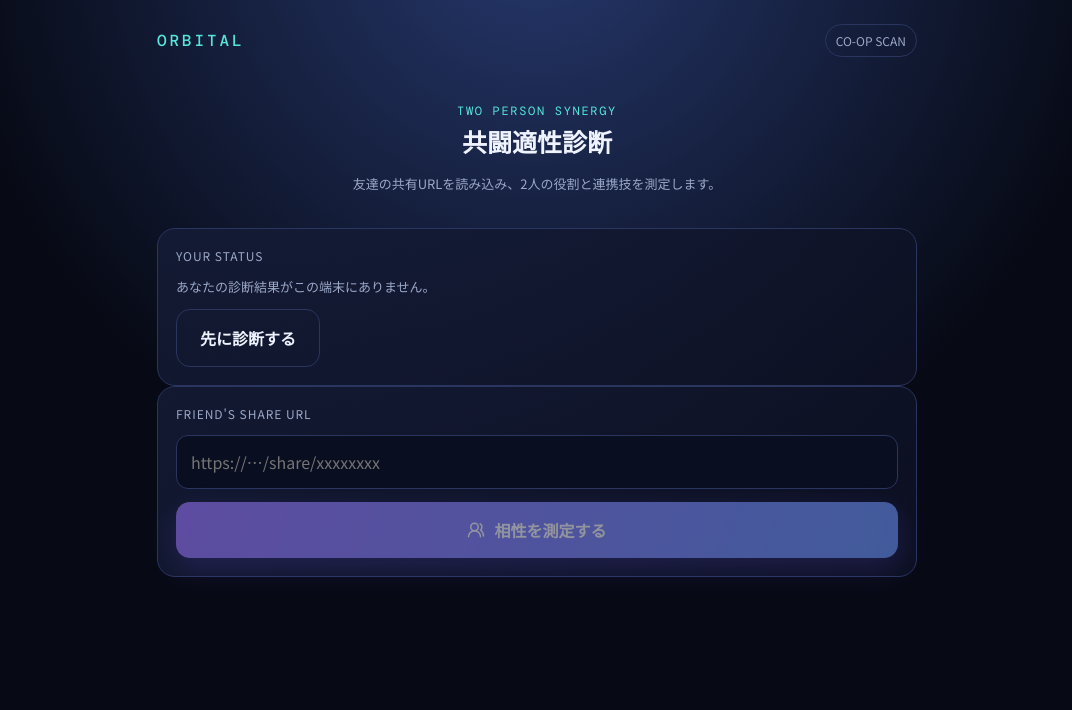
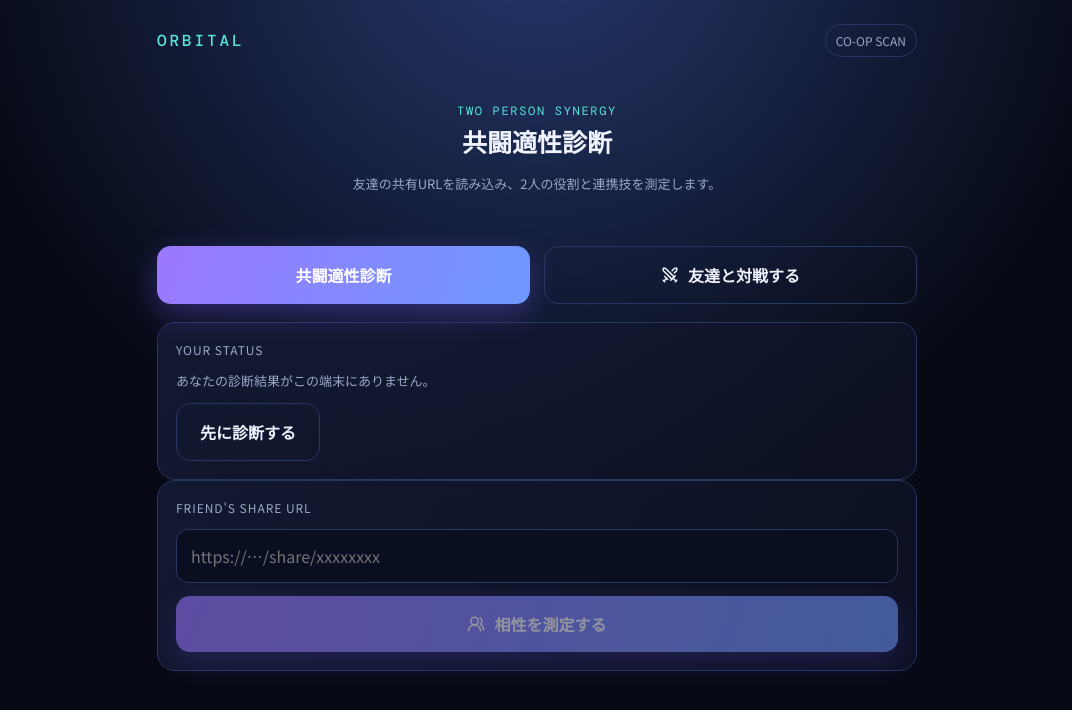
Before and after one commit to yugb0319/orbital-aura-diagnosis, a Next.js app: page /co-op in a window 1280 px wide. Shown: the top 710 px of the page, without its empty margins (103-1175 px from the left). Built offline with nearby package versions, Linux system fonts and the light colour scheme.

Commit message:
fix: add friend battle diagnosis mode

```diff
--- a/app/co-op/page.tsx
+++ b/app/co-op/page.tsx
@@ -4,31 +4,40 @@ import Link from "next/link";
 import { FormEvent, useEffect, useState } from "react";
 import { Shield, Swords, UsersRound } from "lucide-react";
 import { Ability } from "../../lib/ability";
-import { buildCompatibility, Compatibility, SharedProfile } from "../../lib/compatibility";
+import { BattleAnalysis, buildBattle, buildCompatibility, Compatibility, SharedProfile } from "../../lib/compatibility";
 import { Diagnosis } from "../../lib/types";
+
+type Mode = "co-op" | "battle";
 
 function ownProfile(): SharedProfile | null {
   const diagnosis = sessionStorage.getItem("orbital-result");
   const ability = sessionStorage.getItem("orbital-ability");
   if (!diagnosis || !ability) return null;
-  const d = JSON.parse(diagnosis) as Diagnosis;
-  return { mainType: d.mainType, scores: d.scores, ability: JSON.parse(ability) as Ability };
+  const result = JSON.parse(diagnosis) as Diagnosis;
+  return { mainType: result.mainType, scores: result.scores, ability: JSON.parse(ability) as Ability };
 }
 
 function getId(value: string) {
-  const match = value.trim().match(/(?:\/share\/)?([0-9a-f-]{36})\/?$/i);
-  return match?.[1] ?? null;
+  return value.trim().match(/(?:\/share\/)?([0-9a-f-]{36})\/?$/i)?.[1] ?? null;
 }
 
 export default function CoOpPage() {
+  const [mode, setMode] = useState<Mode>("co-op");
   const [me, setMe] = useState<SharedProfile | null>(null);
   const [friendUrl, setFriendUrl] = useState("");
   const [friend, setFriend] = useState<SharedProfile | null>(null);
-  const [result, setResult] = useState<Compatibility | null>(null);
+  const [compatibility, setCompatibility] = useState<Compatibility | null>(null);
+  const [battle, setBattle] = useState<BattleAnalysis | null>(null);
   const [error, setError] = useState("");
   const [loading, setLoading] = useState(false);
 
-  useEffect(() => setMe(ownProfile()), []);
+  useEffect(() => {
+    setMe(ownProfile());
+    setMode(new URLSearchParams(window.location.search).get("mode") === "battle" ? "battle" : "co-op");
+  }, []);
+
+  const isBattle = mode === "battle";
+  const title = isBattle ? "友達と対戦診断" : "共闘適性診断";
 
   async function diagnose(event: FormEvent) {
     event.preventDefault();
@@ -40,29 +49,27 @@ export default function CoOpPage() {
       const response = await fetch(`/api/share/${id}`);
       const data = await response.json();
       if (!response.ok) throw new Error(data.error);
-      setFriend(data); setResult(buildCompatibility(me, data));
-    } catch (cause) { setError(cause instanceof Error ? cause.message : "相性を測定できませんでした。"); }
-    finally { setLoading(false); }
+      setFriend(data);
+      setCompatibility(isBattle ? null : buildCompatibility(me, data));
+      setBattle(isBattle ? buildBattle(me, data) : null);
+    } catch (cause) {
+      setError(cause instanceof Error ? cause.message : "相手の結果を取得できませんでした。");
+    } finally { setLoading(false); }
   }
 
   return <main className="shell">
-    <nav className="nav"><Link className="logo" href="/">ORBITAL</Link><span className="pill">CO-OP SCAN</span></nav>
-    <section className="result-head"><div className="eyebrow">TWO PERSON SYNERGY</div><h1 className="ability-name">共闘適性診断</h1><p className="muted">友達の共有URLを読み込み、2人の役割と連携技を測定します。</p></section>
-    <section className="card">
-      <div className="label">YOUR STATUS</div>
-      {me ? <p><b>{me.mainType}</b> ／ {me.ability.abilityName}</p> : <><p className="muted">あなたの診断結果がこの端末にありません。</p><Link className="btn secondary" href="/diagnosis">先に診断する</Link></>}
-    </section>
+    <nav className="nav"><Link className="logo" href="/">ORBITAL</Link><span className="pill">{isBattle ? "BATTLE SCAN" : "CO-OP SCAN"}</span></nav>
+    <section className="result-head"><div className="eyebrow">{isBattle ? "TWO PERSON BATTLE" : "TWO PERSON SYNERGY"}</div><h1 className="ability-name">{title}</h1><p className="muted">{isBattle ? "友達の共有URLから、能力相性と勝ち筋をシミュレーションします。" : "友達の共有URLを読み込み、2人の役割と連携技を測定します。"}</p></section>
+    <div className="grid two"><Link className={`btn ${!isBattle ? "" : "secondary"}`} href="/co-op">共闘適性診断</Link><Link className={`btn ${isBattle ? "" : "secondary"}`} href="/co-op?mode=battle"><Swords size={18} />友達と対戦する</Link></div>
+    <section className="card"><div className="label">YOUR STATUS</div>{me ? <p><b>{me.mainType}</b> ・ {me.ability.abilityName}</p> : <><p className="muted">あなたの診断結果がこの端末にありません。</p><Link className="btn secondary" href="/diagnosis">先に診断する</Link></>}</section>
     <form className="card co-op-form" onSubmit={diagnose}>
       <label className="label" htmlFor="friend-url">FRIEND&apos;S SHARE URL</label>
-      <input id="friend-url" value={friendUrl} onChange={(e) => setFriendUrl(e.target.value)} placeholder="https://…/share/xxxxxxxx" />
-      <button className="btn" disabled={loading || !me}><UsersRound size={18}/>{loading ? "測定中…" : "相性を測定する"}</button>
+      <input id="friend-url" value={friendUrl} onChange={(event) => setFriendUrl(event.target.value)} placeholder="https://…/share/xxxxxxxx" />
+      <button className="btn" disabled={loading || !me}>{isBattle ? <Swords size={18} /> : <UsersRound size={18} />}{loading ? "測定中…" : isBattle ? "対戦をシミュレーションする" : "相性を測定する"}</button>
       {error && <p className="form-error">{error}</p>}
     </form>
-    {result && friend && <section className="co-op-result">
-      <div className="compatibility-score"><span>COMPATIBILITY</span><b>{result.score}%</b><strong>GRADE {result.grade}</strong></div>
-      <div className="grid two"><article className="card"><div className="label">TEAM STYLE</div><h2>{result.style}</h2><p className="muted">{result.summary}</p></article><article className="card"><div className="label">YOUR ROLES</div><p><b>あなた：</b>{result.roles[0]}</p><p><b>友達：</b>{result.roles[1]}</p></article></div>
-      <article className="card"><div className="label"><Swords size={14}/> COMBO MOVE</div><h2>二重軌道・共鳴連携</h2><p>{result.combo}</p></article>
-      <article className="card"><div className="label"><Shield size={14}/> FRIEND PROFILE</div><p><b>{friend.mainType}</b> ／ {friend.ability.abilityName}</p><p className="muted">{friend.ability.shortDescription}</p></article>
-    </section>}
+    {compatibility && friend && <section className="co-op-result"><div className="compatibility-score"><span>COMPATIBILITY</span><b>{compatibility.score}%</b><strong>GRADE {compatibility.grade}</strong></div><div className="grid two"><article className="card"><div className="label">TEAM STYLE</div><h2>{compatibility.style}</h2><p className="muted">{compatibility.summary}</p></article><article className="card"><div className="label">YOUR ROLES</div><p><b>あなた：</b>{compatibility.roles[0]}</p><p><b>友達：</b>{compatibility.roles[1]}</p></article></div><article className="card"><div className="label"><Swords size={14} /> COMBO MOVE</div><h2>連携技・共闘コンボ</h2><p>{compatibility.combo}</p></article></section>}
+    {battle && friend && <section className="co-op-result"><div className="compatibility-score"><span>WIN PROBABILITY</span><b>{battle.score}%</b><strong>{battle.advantage}</strong></div><div className="grid two"><article className="card"><div className="label">OPTIMAL DISTANCE</div><p>{battle.distance}</p></article><article className="card"><div className="label">OPENING MOVE</div><p>{battle.opening}</p></article></div><article className="card"><div className="label"><Swords size={14} /> BATTLE TACTIC</div><h2>勝ち筋</h2><p>{battle.tactic}</p><div className="label">注意点</div><p className="muted">{battle.warning}</p></article></section>}
+    {friend && <article className="card"><div className="label"><Shield size={14} /> FRIEND PROFILE</div><p><b>{friend.mainType}</b> ・ {friend.ability.abilityName}</p><p className="muted">{friend.ability.shortDescription}</p></article>}
   </main>;
 }
```
